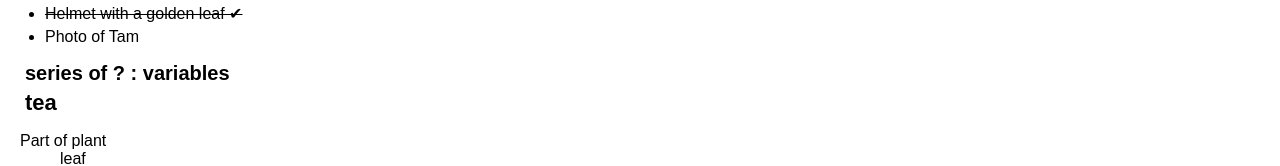
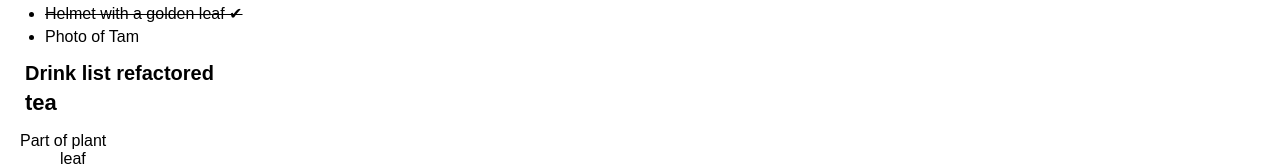
Before and after one commit to surajjayraman/grocery-app, a React (Create React App) app: page / in a window 1280 px wide. Shown: the part 4210-4376 px from the top of the page. Built offline with nearby package versions, Linux system fonts and the light colour scheme.

Commit message:
Update DrinkList component

```diff
--- a/src/components/drinkList.js
+++ b/src/components/drinkList.js
@@ -31,7 +31,7 @@ function Drink({ name }) {
   export default function DrinkList() {
     return (
       <div>
-        <h2>series of ? : variables</h2>
+        <h2>Drink list refactored</h2>
         <Drink name="tea" />
         <Drink name="coffee" />
       </div>
```
